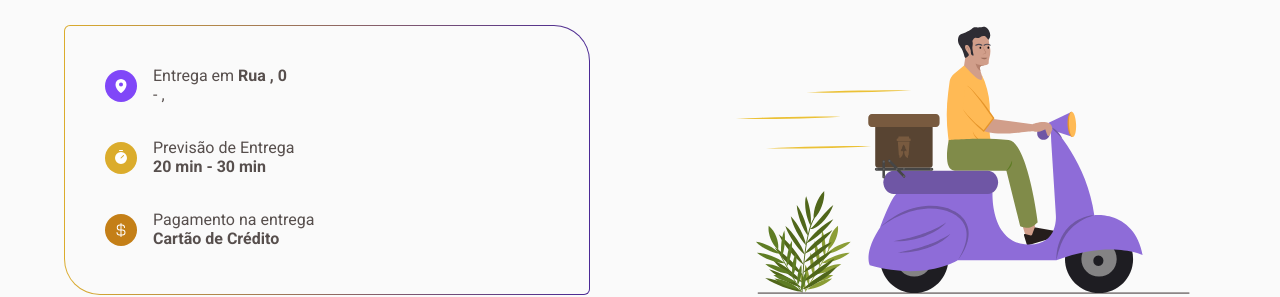
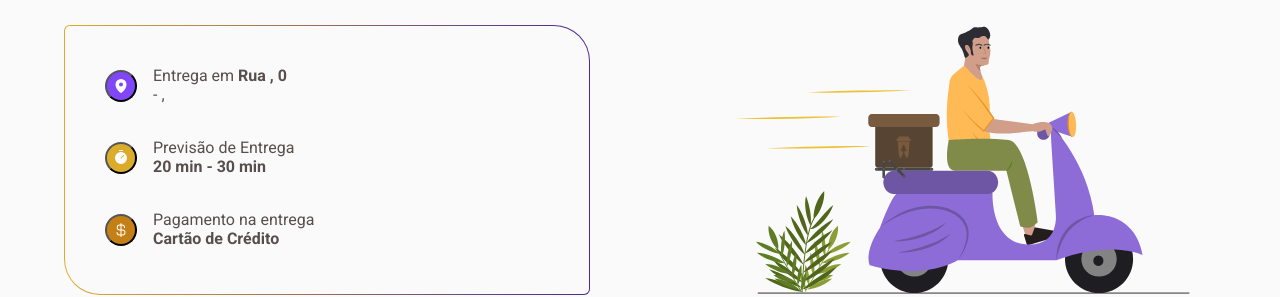
Before and after one commit to WagnerReis/Coffe-Delivery, a React (Vite) app: page /checkout/1/success in a window 1280 px wide. Shown: the part 278-575 px from the top of the page. Built offline with nearby package versions, Linux system fonts and the light colour scheme.

Commit message:
refactor(styled-components): add shouldForwardProp to filter out custom props

```diff
--- a/src/pages/Checkout/style.ts
+++ b/src/pages/Checkout/style.ts
@@ -89,7 +89,9 @@ export const PaymentOptionCards = styled.div`
   gap: 0.75rem;
 `;
 
-export const CardOption = styled.button<{ isSelected?: boolean }>`
+export const CardOption = styled.button.withConfig({
+  shouldForwardProp: (prop) => prop !== "isSelected",
+})<{ isSelected?: boolean }>`
   width: 178px;
   height: 51px;
 
--- a/src/pages/Home/components/Intro/styles.ts
+++ b/src/pages/Home/components/Intro/styles.ts
@@ -95,7 +95,9 @@ interface BackgroundColor {
   background: keyof typeof BACKGROUND_COLOR;
 }
 
-export const Icon = styled.div<BackgroundColor>`
+export const Icon = styled.div.withConfig({
+  shouldForwardProp: (prop) => prop !== "background",
+})<BackgroundColor>`
   display: flex;
   align-items: center;
   justify-content: center;
--- a/src/pages/SucessCheckout/styles.ts
+++ b/src/pages/SucessCheckout/styles.ts
@@ -76,7 +76,9 @@ interface BackgroundColor {
   background: keyof typeof BACKGROUND_COLOR;
 }
 
-export const Icon = styled.div<BackgroundColor>`
+export const Icon = styled.button.withConfig({
+  shouldForwardProp: (prop) => prop !== "background",
+})<BackgroundColor>`
   display: flex;
   align-items: center;
   justify-content: center;
```
